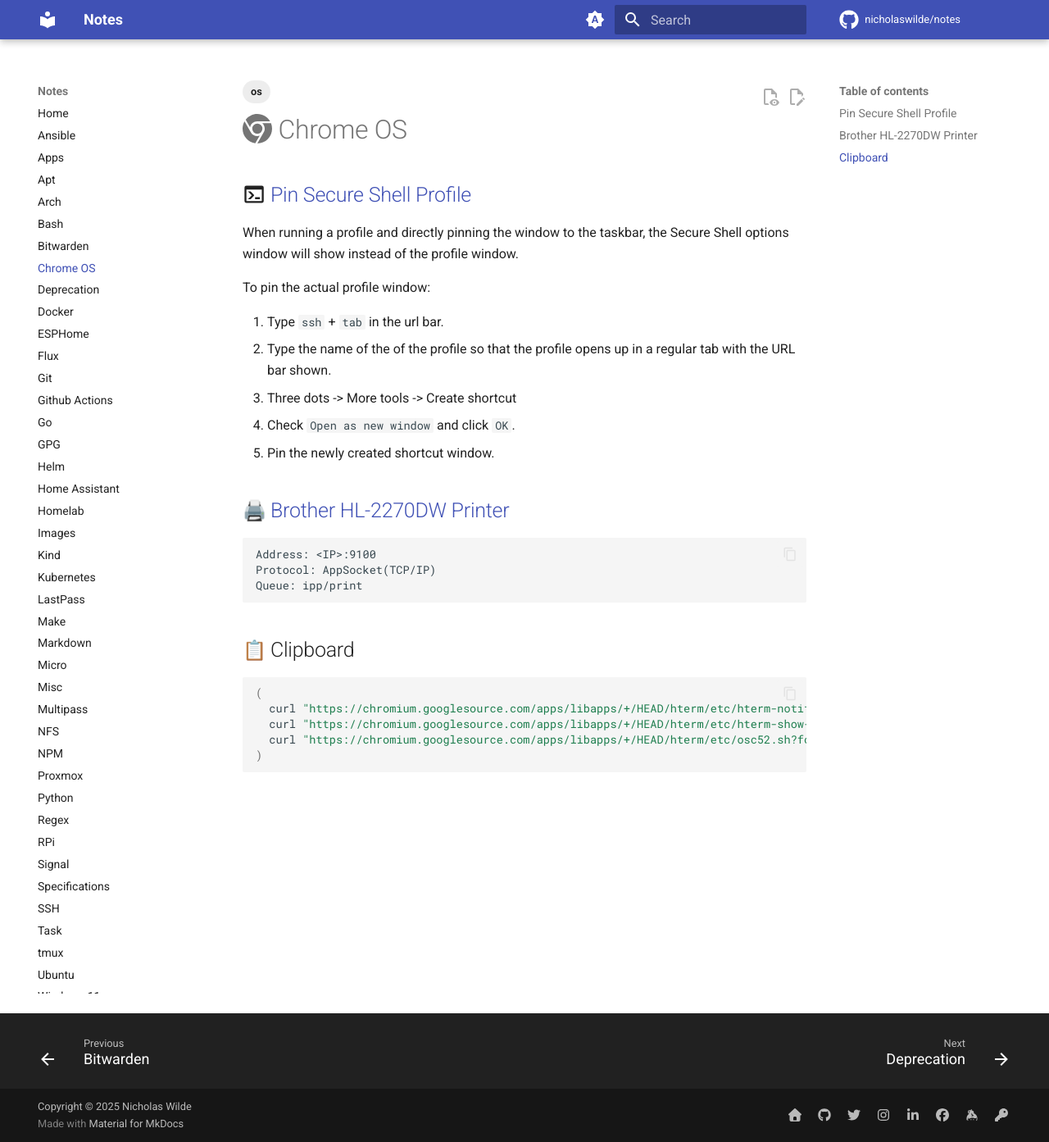
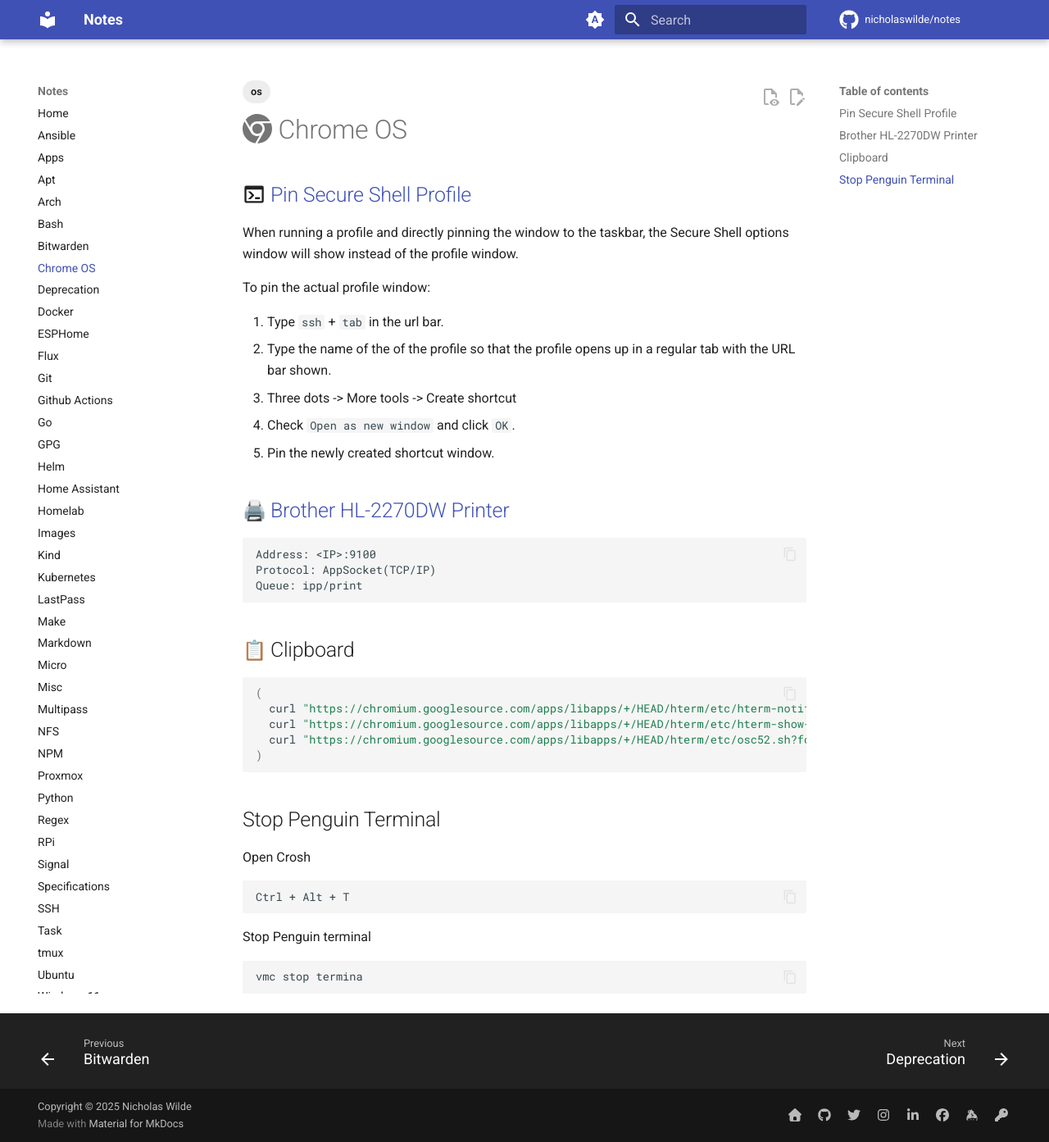
Before and after one commit to nicholaswilde/notes, an MkDocs documentation site: the page built from docs/chromeos.md, in a window 1280 px wide and 1393 px high. Shown: the whole window at 82% size. Built offline with MkDocs 1.6.1 and Material for MkDocs 9.7.7, drawn with Linux system fonts in a browser that asks for light colours; emoji names are drawn with the system emoji font; comment, search, counter and statistics services are not loaded.

Commit message:
feat: add stop penguin terminal
Signed-off-by: nιcнolaѕ wιlde <ncwilde43@gmail.com>

````diff
--- a/docs/chromeos.md
+++ b/docs/chromeos.md
@@ -34,6 +34,20 @@
 )
 ```
 
+## Stop Penguin Terminal
+
+Open Crosh
+
+```shell
+Ctrl + Alt + T
+```
+
+Stop Penguin terminal
+
+```shell
+vmc stop termina
+```
+
 [1]: <https://adamtheautomator.com/ssh-chrome-extension/#Connecting_to_a_Remote_Host_using_the_Search_Bar>
 [2]: <https://www.reddit.com/r/chromeos/comments/7n3jc1/setting_up_brother_hl2270dw_printer_on_chromebook/>
 [3]: <https://chromium.googlesource.com/apps/libapps/+/HEAD/nassh/docs/FAQ.md#can-i-create-bookmarks-to-specific-sites>
````
